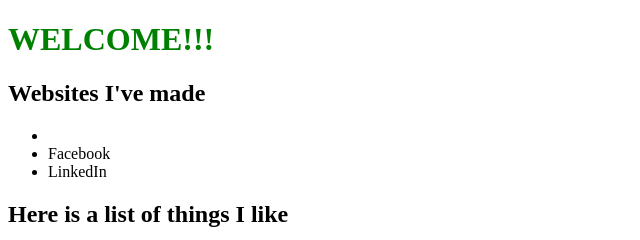
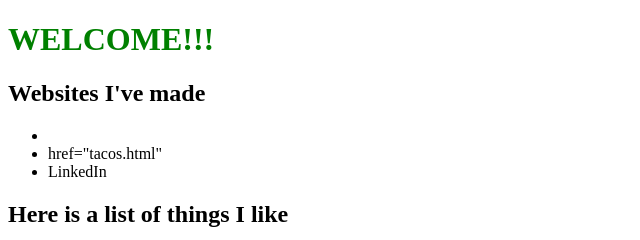
Before and after one commit to aleahy29/aleahy29.github.io, a plain HTML site: page index.html in a window 1280 px wide. Shown: the top 240 px of the page, 0-640 px from the left. Drawn offline with Linux system fonts and the light colour scheme.

Commit message:
Update index.html

```diff
--- a/index.html
+++ b/index.html
@@ -10,7 +10,7 @@
     <nav>
        <ul>
          <li><a href="https://www.google.com/"Google></a></li>
-         <li>Facebook</li>
+         <li> href="tacos.html"</li>
          <li>LinkedIn</li>
       </ul>
     </nav>
```
